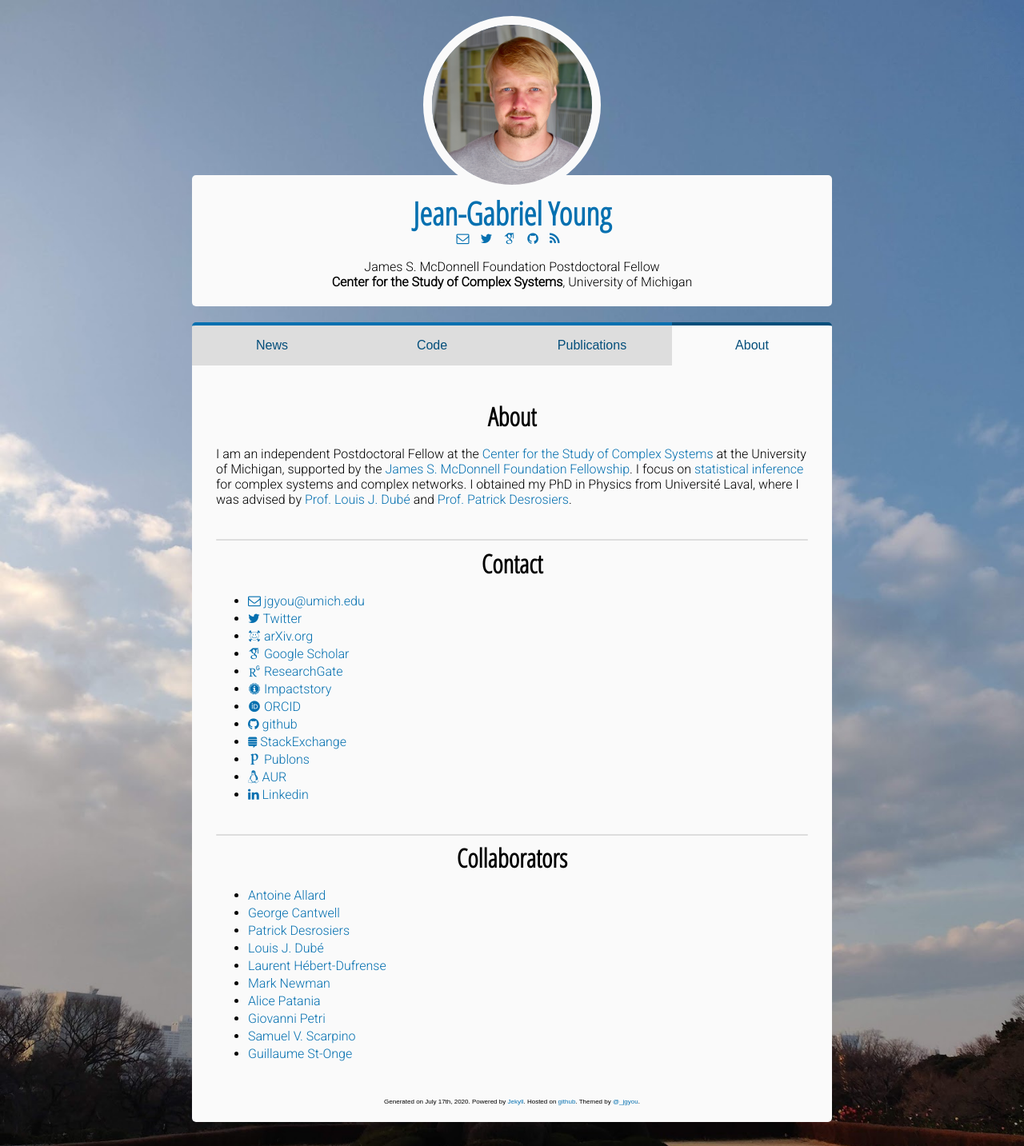
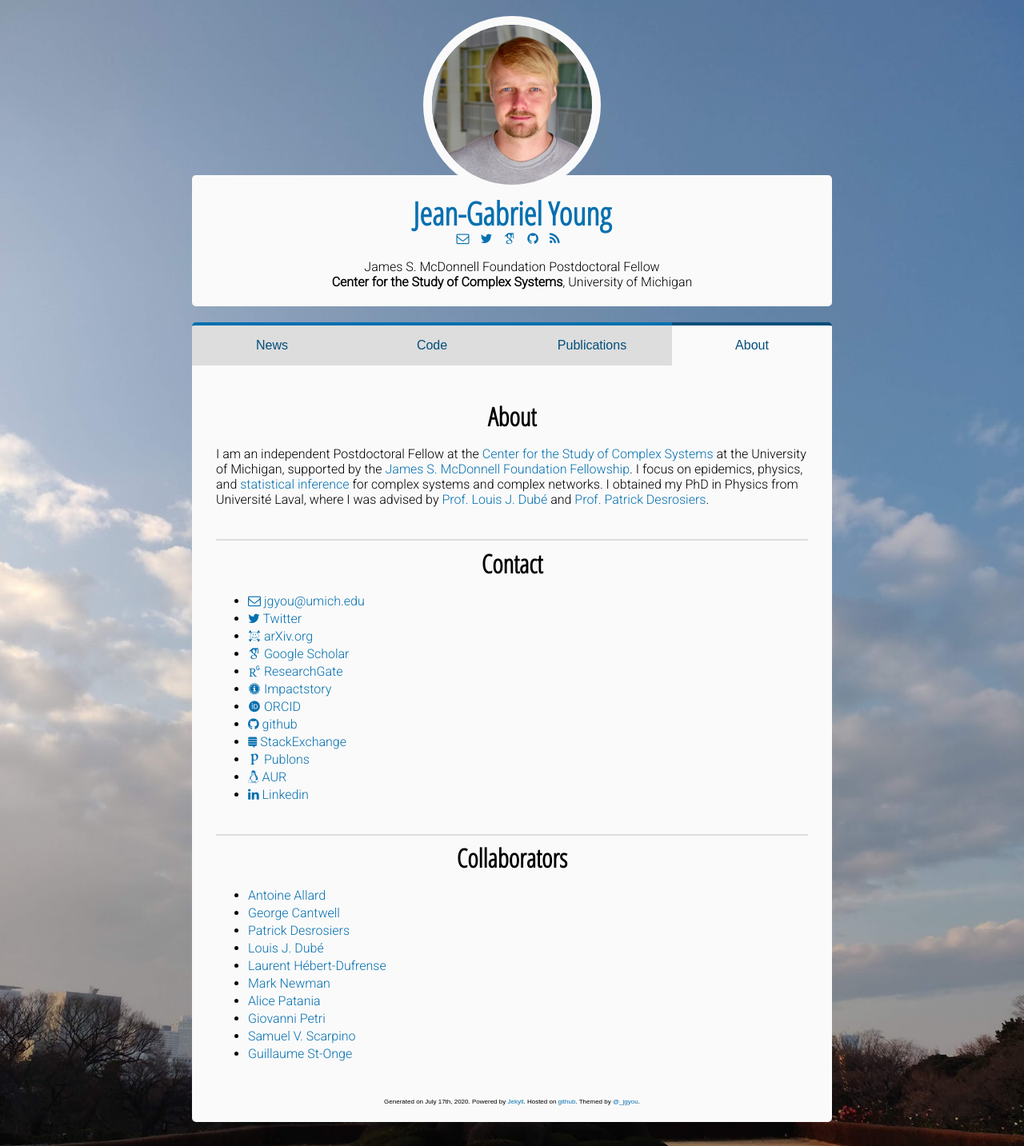
Before and after one commit to jg-you/jg-you.github.io, a Jekyll site: the page built from about.md, in a window 1280 px wide. Shown: the whole page at 80% size. Built offline with Jekyll 4.4.1, drawn with Linux system fonts in a browser that asks for light colours; some web fonts are replaced; comment, search, counter and statistics services are not loaded.

Commit message:
Update about.md

```diff
--- a/about.md
+++ b/about.md
@@ -6,7 +6,7 @@ title: About
 ## About
 
 I am an independent Postdoctoral Fellow at the [Center for the Study of Complex Systems](http://lsa.umich.edu/cscs/) at the University of Michigan, supported by the [James S. McDonnell Foundation Fellowship](https://www.jsmf.org/apply/fellowship/).
-I focus on [statistical inference](https://en.m.wikipedia.org/wiki/Statistical_inference) for complex systems and complex networks.
+I focus on epidemics, physics, and [statistical inference](https://en.m.wikipedia.org/wiki/Statistical_inference) for complex systems and complex networks.
 I obtained my PhD in Physics from  Université Laval, where I was advised by [Prof. Louis J. Dubé](http://www.dynamica.phy.ulaval.ca) and [Prof. Patrick Desrosiers](https://scholar.google.ca/citations?user=YAqE0O0AAAAJ&hl=en).
 
 <div class="end-of-post"></div>
```
